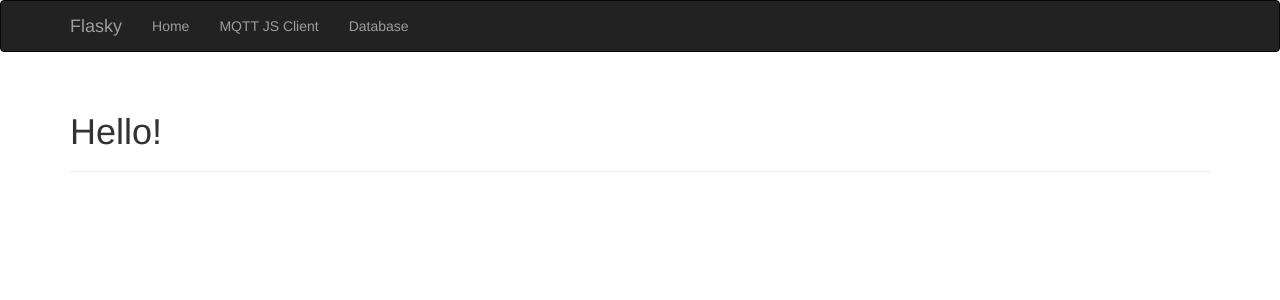
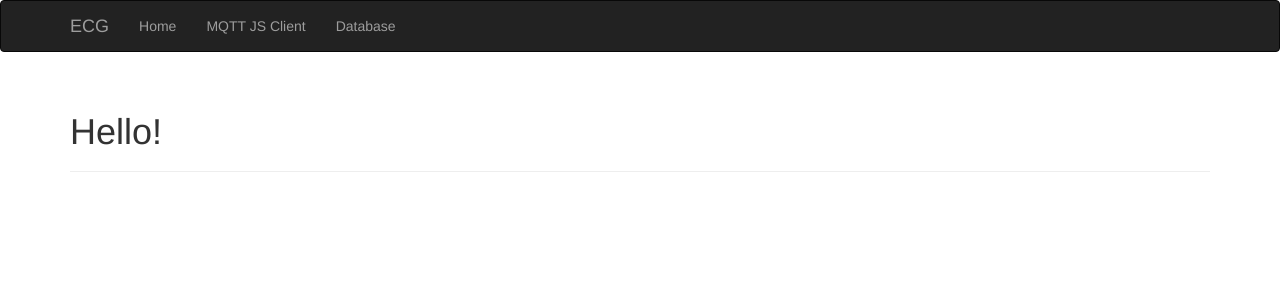
Before and after one commit to siyizheng9/ECG-Flask, a Flask app: page / in a window 1280 px wide. Shown: the top 300 px of the page. Run offline with Flask 2, Linux system fonts and the light colour scheme; some libraries are stand-ins or nearby versions.

Commit message:
change title

```diff
--- a/app/templates/base.html
+++ b/app/templates/base.html
@@ -1,6 +1,6 @@
 {% extends "bootstrap/base.html" %}
 
-{% block title %}Flasky{% endblock %}
+{% block title %}ECG Data Collection{% endblock %}
 
 {% block head %}
 {{ super() }}
@@ -18,7 +18,7 @@
                 <span class="icon-bar"></span>
                 <span class="icon-bar"></span>
             </button>
-            <a class="navbar-brand" href="{{ url_for('main.index') }}">Flasky</a>
+            <a class="navbar-brand" href="{{ url_for('main.index') }}">ECG</a>
         </div>
         <div class="navbar-collapse collapse">
             <ul class="nav navbar-nav">
```
